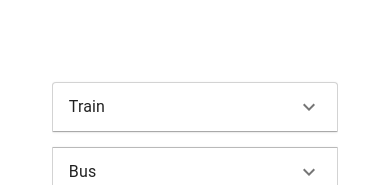
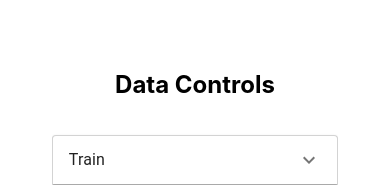
Before and after one commit to IoanaMMT/Nivo-Carbon-Intensity, a React (Create React App) app: page / in a window 390 px wide. Shown: the part 389-574 px from the top of the page. Built offline with nearby package versions, Linux system fonts and the light colour scheme.

Commit message:
added title to controls

```diff
--- a/src/App.css
+++ b/src/App.css
@@ -32,6 +32,12 @@
     width: 80%;
     overflow-y: auto;
     padding-top: 3rem;
+  }
+
+  .controls-title {
+    text-align: center;
+    padding-bottom: 2rem;
+    margin-top: -2rem;
   }
 
   @media (max-width: 500px) {
@@ -69,4 +75,10 @@
       height: auto; /* Adjust height to fit content */
       overflow-y: auto;
     }
+
+    .controls-title {
+        text-align: center;
+        padding-bottom: 1rem;
+        margin-top: -2rem;
+      }
   }
--- a/src/SliderControl.js
+++ b/src/SliderControl.js
@@ -13,6 +13,10 @@
   };
 
   return (
+    <div>
+      <div className="controls-title">
+        <h2>Data Controls</h2>
+      </div>
       <Box sx={{ width: "100%", maxWidth: 400, margin: "auto" }}>
         {data.map((series) => (
           <Accordion
@@ -58,6 +62,7 @@
           </Accordion>
         ))}
       </Box>
+    </div>
   );
 };
 
```
Lines whose indentation alone changed are shown as unchanged.
